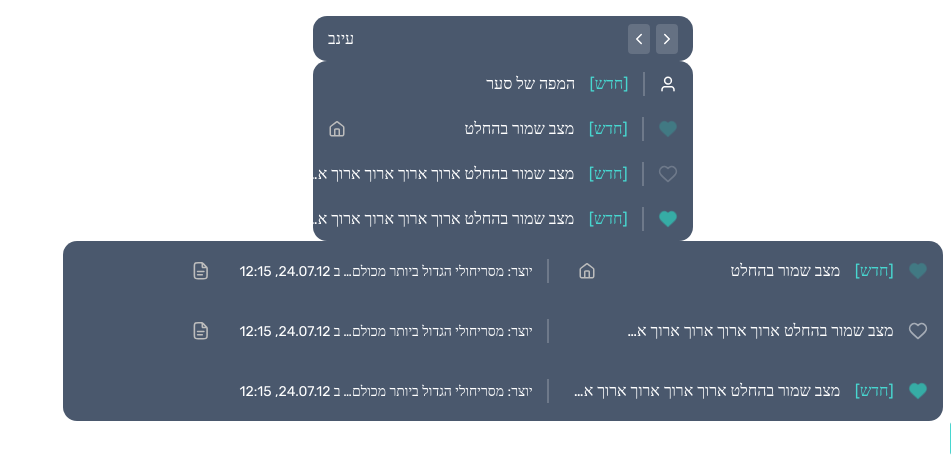
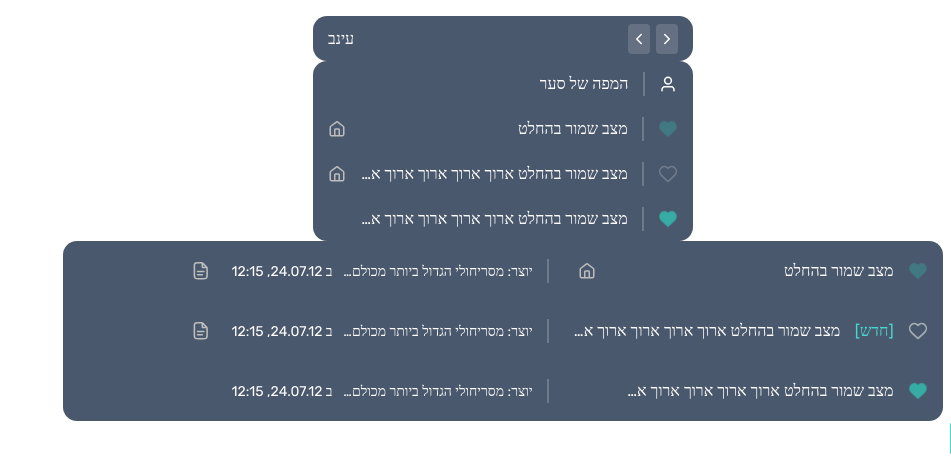
Before and after one commit to idowinkler/M-PRO, a React (Vite) app: page / in a window 1280 px wide. Shown: the top 460 px of the page, without its empty margins (329-1280 px from the left). Built offline with nearby package versions, Linux system fonts and the light colour scheme; no server answers.

Commit message:
a bit of ui fixes

```diff
--- a/src/components/App/App.tsx
+++ b/src/components/App/App.tsx
@@ -65,6 +65,7 @@ isViewed: true,
       <MapStateListElement mapState={{...selectedMapState3, isVerticalDeviderShown: false}} isDocSign={false}/>
       </div>
       <button className={Style.saveStateButton}>שמירה וניהול מצבים</button>
+      {/*eveything else needed for this button already exists in ts (border, icon with plus) */}
 
       <div className={Style.favoritesIndicator}></div>
     </div>
--- a/src/components/MapStateBar/MapStateBar.tsx
+++ b/src/components/MapStateBar/MapStateBar.tsx
@@ -20,7 +20,7 @@ export const MapStateBar: React.FC<MapStateBarProps> = ({ mapState }) => {
                 <div className={mapState.isMyMap ? Style.usersIcon : nonMyMapIconClass} />
                 {mapState.isVerticalDeviderShown && <VerticalDivider />}
 
-                {mapState.isViewed && <UnviewedEntityIndicator />}
+                {!mapState.isViewed && <UnviewedEntityIndicator />}
                 <div className={Style.name}>{mapState.name}</div>
             </div>
 
--- a/src/components/MapStateListElement/MapStateListElement.module.css
+++ b/src/components/MapStateListElement/MapStateListElement.module.css
@@ -16,6 +16,7 @@
     display: flex;
     width: 19.25rem;
     font-size: 0.875rem;
+    gap: 0 0.5rem;
 }
 
 .creatorName {
```
